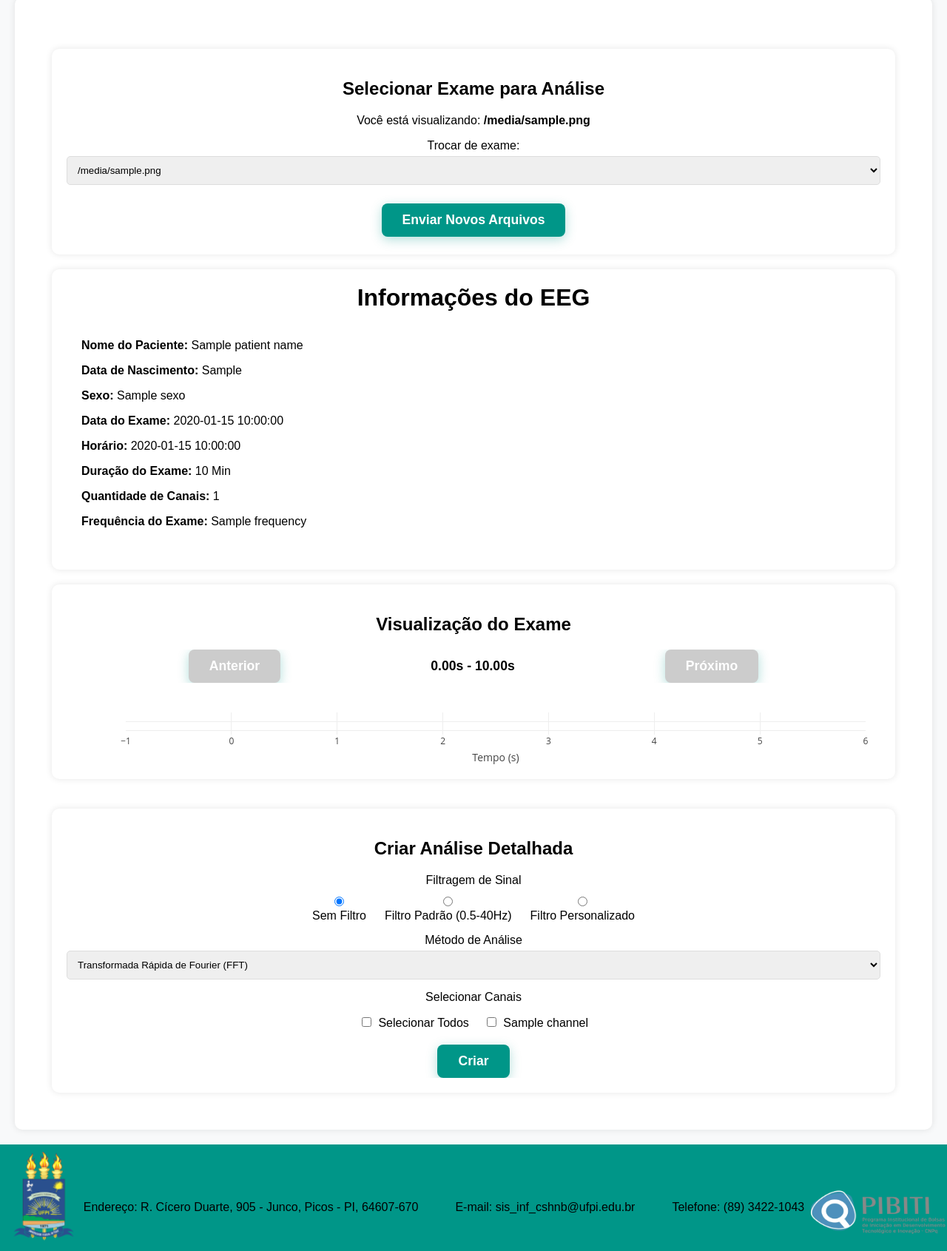
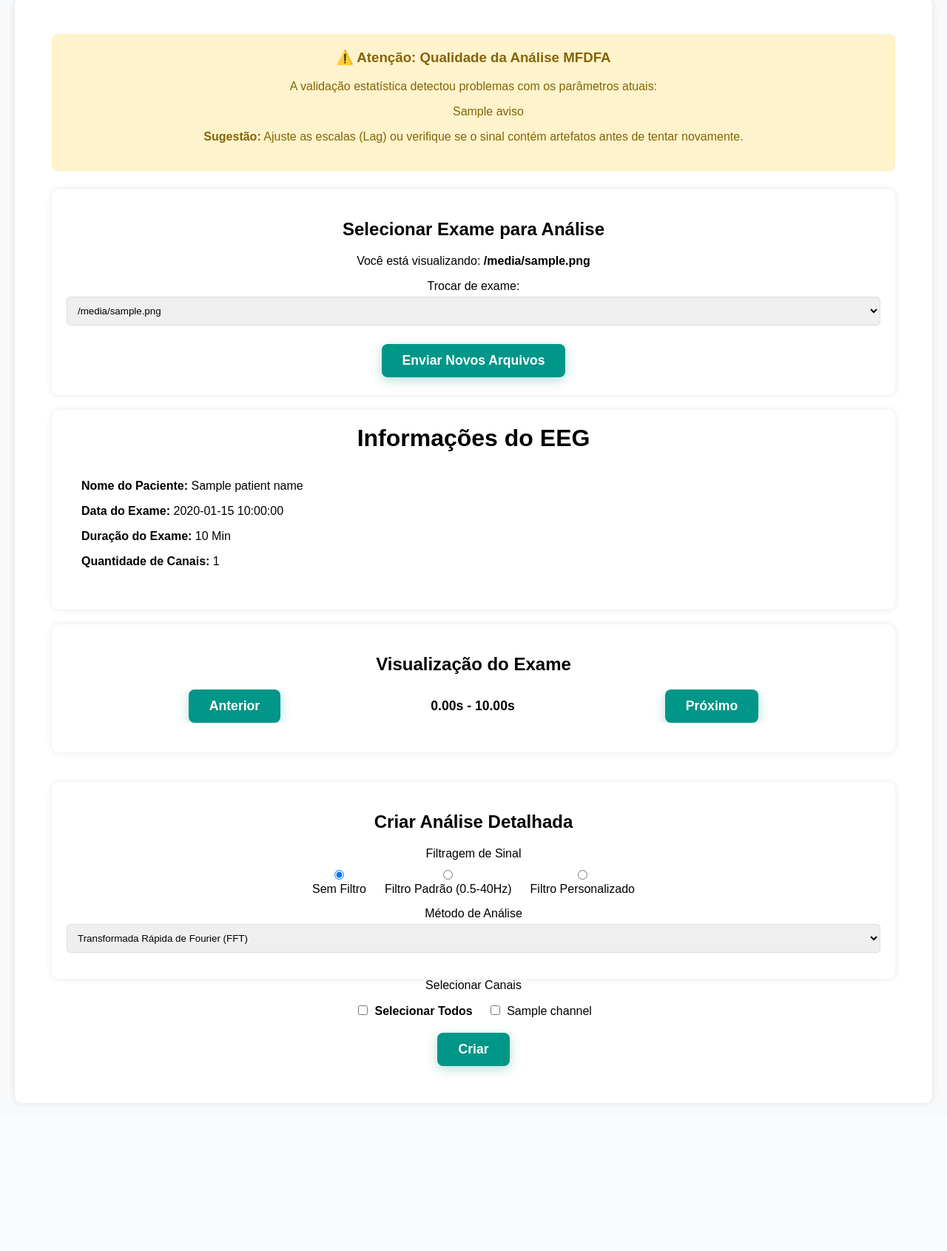
Before and after one commit to rayss4lves/_ANALISEEEG, a Flask app: template templates/analise.html in a window 1280 px wide. Shown: the part 124-1815 px from the top of the page at 74% size. After the commit the page ends 1616 px from the top, so only its background shows below. Run offline with Flask 3, Linux system fonts and the light colour scheme; the template is opened without the code that fills it: most values are stand-ins (such as "Sample title", 1, 10 or a date in 2020); some libraries are stand-ins or nearby versions.

Commit message:
feat: implementa parametrização para a análise MFDFA completa
- Backend: adiciona lógica para processamento de parâmetros (lag, q, order) e cálculo de multifractalidade
- Frontend: adiciona campos de entrada para MFDFA e tratamento de erros com alertas ao usuário

```diff
--- a/app.py
+++ b/app.py
@@ -8,7 +8,7 @@ import os
 import pandas as pd
 from werkzeug.utils import secure_filename
 from analise import remover_ruido, aplicar_fft, gerar_espectrograma_em_base64, gerar_psd_em_base64, gerar_fft_em_base64, aplicar_dwt, gerar_dwt_analise
-from analise import aplicar_mfdfa, gerar_mfdfa_grafico_duplo_log
+from analise import aplicar_mfdfa, gerar_mfdfa_grafico_duplo_log, calcular_lag, analisar_e_validar_mfdfa, calcular_q, calcular_multifractalidade, gerar_graficos_multifractais
 
 app = Flask(__name__)
 
@@ -93,7 +93,40 @@ def get_eeg_data_for_viewer(filepath, start_second=0, duration=10):
         return None, None, None
 
 
+def get_analise_context(filename):
+    filepath = os.path.join(app.config['UPLOAD_FOLDER'], filename)
+    traces, annotations, file_duration = get_eeg_data_for_viewer(filepath, 0, 10)
 
+    with pyedflib.EdfReader(filepath) as f:
+        # Extração de metadados básicos
+        start_dt = f.getStartdatetime()
+        sexo = {'Male': 'Masculino', 'Female': 'Feminino'}.get(f.getSex(), 'Não Informado')
+
+        # Gera a tabela de canais de forma compacta
+        channels_info = [{
+            "name": f.getLabel(i),
+            "frequency": f"{f.getSampleFrequency(i)} Hz",
+            "physical_min": f.getPhysicalMinimum(i),
+            "physical_max": f.getPhysicalMaximum(i),
+            "digital_min": f.getDigitalMinimum(i),
+            "digital_max": f.getDigitalMaximum(i)
+        } for i in range(f.signals_in_file)]
+
+        return {
+            "uploaded_files": session.get('uploaded_files'),
+            "current_file": filename,
+            "channels": [{"name": c["name"]} for c in channels_info],
+            "channels_info_table": channels_info,
+            "patient_name": f.getPatientName() or 'Não Informado',
+            "data_nasci": f.getBirthdate() or 'Não Informado',
+            "sexo": sexo,
+            "record_date": start_dt.strftime("%d/%m/%Y") if start_dt else 'Não Informado',
+            "record_time": start_dt.strftime("%H:%M") if start_dt else 'Não Informado',
+            "exam_duration": round(f.getFileDuration() / 60, 2),
+            "initial_traces": json.dumps(traces),
+            "initial_annotations": json.dumps(annotations),
+            "file_duration": file_duration
+        }
 
 @app.route('/')
 def index():
@@ -242,10 +275,44 @@ def criar_analise():
         dwt_resultados = gerar_dwt_analise(sinais_para_analise, coeffs, labels_filtrados, sfreq)
         return render_template('resultados_wavelet.html', dwt_resultados=dwt_resultados)
     elif metodo == 'mfdfa':
-        resultado = aplicar_mfdfa(dados_filtrados)
-        espectrogramas = gerar_espectrograma_em_base64(dados_filtrados, sfreq, labels_filtrados)
+        # Captura parâmetros do formulário
+        lag_min = int(request.form.get('lag_min') or 32)
+        lag_max = int(request.form.get('lag_max') or (len(dados_filtrados[0]) // 10))
+        lag_res = int(request.form.get('lag_res') or 51)
+
+        q_min = float(request.form.get('q_min') or -5.0)
+        q_max = float(request.form.get('q_max') or 5.0)
+        q_step = float(request.form.get('q_step') or 0.5)
+        order = int(request.form.get('mfdfa_order') or 1)
+
+        # Gerar vetores conforme o usuário pediu
+        lags = calcular_lag(len(dados_filtrados[0]), scmin=lag_min, scmax=lag_max, scres=lag_res)
+        q_values = calcular_q(q_min=q_min, q_max=q_max, q_step=q_step)
+
+        # Executa o cálculo (sua função customizada deve aceitar esses args)
+        # Assumindo que sua função retorna a matriz Fq e o gráfico
+        # Executa o cálculo
+        resultado = aplicar_mfdfa(dados_filtrados, sfreq, lags, q_values, order)
+
+        # Realiza a validação
+        resultados_calculados, avisos = analisar_e_validar_mfdfa(lags, resultado["dfa"], q_values)
+
+        # SÓ entra aqui se houver avisos DE VERDADE
+        if avisos:
+            context = get_analise_context(nome_arquivo)
+            # Certifique-se de que no seu HTML não tem um {{ resultados }} solto
+            return render_template('analise.html', **context, avisos=avisos)
+
         duplo_log = gerar_mfdfa_grafico_duplo_log(resultado)
-        return render_template('resultados_mfdfa.html', duplo_log=duplo_log)
+        # 1. Calcular h(q), alpha, f(alpha)
+        h_q, tau_q, alpha, f_alpha = calcular_multifractalidade(resultado["dfa"], resultado["lag_out"], resultado["q_values"])
+
+        # 2. Gerar a string da imagem
+        ######### CORRIGIR ESSE GRAFICO AQUI
+        imagem_multifractal = gerar_graficos_multifractais(h_q, tau_q, alpha, f_alpha, resultado["q_values"])
+
+        return render_template('resultados_mfdfa.html',
+                               duplo_log=duplo_log, imagem_multifractal=imagem_multifractal)
     return redirect(url_for('analise', filename=nome_arquivo))
 
 
--- a/templates/analise.html
+++ b/templates/analise.html
@@ -16,10 +16,22 @@
     </div>
 
     <div class="main">
+        {% if avisos %}
+        <div id="aviso-mfdfa" class="alert-box" style="background: #fff3cd; border: 1px solid #ffeeba; padding: 20px; margin-bottom: 25px; border-radius: 8px; color: #856404;">
+            <h3 style="margin-top: 0;">⚠️ Atenção: Qualidade da Análise MFDFA</h3>
+            <p>A validação estatística detectou problemas com os parâmetros atuais:</p>
+            <ul>
+                {% for aviso in avisos %}
+                    <li>{{ aviso }}</li>
+                {% endfor %}
+            </ul>
+            <p><strong>Sugestão:</strong> Ajuste as escalas (Lag) ou verifique se o sinal contém artefatos antes de tentar novamente.</p>
+        </div>
+        {% endif %}
+
         <div class="edf-details-box">
             <h2>Selecionar Exame para Análise</h2>
             <p>Você está visualizando: <strong>{{ current_file }}</strong></p>
-
             <div class="form-group" style="text-align: center;">
                 <label for="file-selector">Trocar de exame:</label>
                 <select id="file-selector" onchange="window.location.href=this.value;">
@@ -30,7 +42,6 @@
                     {% endfor %}
                 </select>
             </div>
-
             <a href="{{ url_for('index') }}" class="start-button no-underline" style="display: inline-block; width: auto; margin-top: 10px;">Enviar Novos Arquivos</a>
         </div>
 
@@ -38,13 +49,9 @@
             <h1>Informações do EEG</h1>
             <div class="edf-details">
                 <p><strong>Nome do Paciente:</strong> {{ patient_name }}</p>
-                <p><strong>Data de Nascimento:</strong> {{ data_nasci }}</p>
-                <p><strong>Sexo:</strong> {{ sexo }}</p>
                 <p><strong>Data do Exame:</strong> {{ record_date }}</p>
-                <p><strong>Horário:</strong> {{ record_time }}</p>
                 <p><strong>Duração do Exame:</strong> {{ exam_duration }} Min</p>
                 <p><strong>Quantidade de Canais:</strong> {{ channels_info_table|length }}</p>
-                <p><strong>Frequência do Exame:</strong> {{ channels_info_table[0].frequency }}</p>
             </div>
         </div>
 
@@ -70,9 +77,10 @@
                     </div>
                 </div>
                 <div id="custom_filter_fields" style="display:none; margin-left: 20px; border-left: 3px solid #009688; padding-left: 15px;">
-                    <div class="form-group"><label for="lowcut">Frequência Mínima (Hz)</label><input type="number" id="lowcut" name="lowcut" step="0.1" placeholder="Ex: 1.0"></div>
-                    <div class="form-group"><label for="highcut">Frequência Máxima (Hz)</label><input type="number" id="highcut" name="highcut" step="0.1" placeholder="Ex: 30.0"></div>
+                    <div class="form-group"><label for="lowcut">Frequência Mínima (Hz)</label><input type="number" id="lowcut" name="lowcut" step="0.1"></div>
+                    <div class="form-group"><label for="highcut">Frequência Máxima (Hz)</label><input type="number" id="highcut" name="highcut" step="0.1"></div>
                 </div>
+
                 <div class="form-group">
                     <label for="method">Método de Análise</label>
                     <select id="method" name="method" required>
@@ -81,12 +89,44 @@
                         <option value="mfdfa">Análise de Flutuação Destendenciada - Multifractal (MFDFA)</option>
                     </select>
                 </div>
+
+                <div id="mfdfa_params" style="display:none; margin: 15px 0; padding: 15px; border: 1px solid #009688; border-radius: 5px; background: #f9f9f9;">
+                <label><strong>Parâmetros MFDFA:</strong></label>
+
+                <div style="margin: 10px 0;">
+                    <label>Escalas (Lag):</label>
+                    <span class="help-icon" title="O Lag define o tamanho das janelas de observação. Min: Tamanho inicial da janela. Máx: Tamanho máximo da janela. Qtd: Quantidade de divisões entre min e máx.">?</span>
+                    <div style="display: flex; gap: 10px;">
+                        <input type="number" name="lag_min" placeholder="Mín (32)">
+                        <input type="number" name="lag_max" placeholder="Máx (N/10)">
+                        <input type="number" name="lag_res" placeholder="Qtd (51)">
+                    </div>
+                </div>
+
+                <div style="margin: 10px 0;">
+                    <label>Valores de q:</label>
+                    <span class="help-icon" title="Parâmetro de ordem q: Valores negativos focam em flutuações pequenas, positivos em flutuações grandes. Passo: Incremento entre os valores.">?</span>
+                    <div style="display: flex; gap: 10px;">
+                        <input type="number" name="q_min" step="0.5" placeholder="Mín (-5)">
+                        <input type="number" name="q_max" step="0.5" placeholder="Máx (5)">
+                        <input type="number" name="q_step" step="0.1" placeholder="Passo (0.5)">
+                    </div>
+                </div>
+
+                <div class="form-group">
+                    <label>Ordem do Polinômio:</label>
+                    <span class="help-icon" title="Ordem do ajuste polinomial (geralmente 1 para MFDFA linear). Ajustes mais altos removem tendências mais complexas.">?</span>
+                    <input type="number" name="mfdfa_order" value="1" style="width: 100px;">
+                </div>
+            </div>
+        </div>
+
                 <div class="form-group">
                     <label>Selecionar Canais</label>
-                    <div class="channel-checkboxes">
-                        <label><input type="checkbox" id="select_all"> Selecionar Todos</label>
+                    <div class="channel-checkboxes" id="channel-container">
+                        <label><input type="checkbox" id="select_all"> <strong>Selecionar Todos</strong></label>
                         {% for channel in channels %}
-                        <label><input type="checkbox" name="channels" value="{{ channel.name }}"> {{ channel.name }}</label>
+                        <label><input type="checkbox" name="channels" value="{{ channel.name }}" class="channel-input"> {{ channel.name }}</label>
                         {% endfor %}
                     </div>
                 </div>
@@ -95,79 +135,54 @@
         </div>
     </div>
 
-    <div class="footer">
-        <img src="{{ url_for('static', filename='img/footer-logo.png') }}" alt="Footer Logo" width="100px">
-        <div class="descricao">
-            <p>Endereço: R. Cícero Duarte, 905 - Junco, Picos - PI, 64607-670</p>
-            <p>E-mail: sis_inf_cshnb@ufpi.edu.br</p>
-            <p>Telefone: (89) 3422-1043</p>
-        </div>
-        <img src="{{ url_for('static', filename='img/footer2-logo.png') }}" alt="Footer Logo" width="200px" height="70px" style="margin-top: 50px;">
-    </div>
-
     <script src="https://cdn.plot.ly/plotly-latest.min.js"></script>
     <script>
 
-        document.getElementById('select_all').addEventListener('change', e => {
-            document.querySelectorAll('.channel-checkboxes input[type="checkbox"]').forEach(c => {
-                if (c.id !== 'select_all') c.checked = e.target.checked;
+        // CORRIGIR O ICONE DE AJUDA PARA EXIBIR O TEXTO COMPLETO
+        // Rola a página para o alerta se ele existir
+        window.onload = function() {
+            const alerta = document.getElementById('aviso-mfdfa');
+            if (alerta) {
+                alerta.scrollIntoView({ behavior: 'smooth', block: 'center' });
+            }
+        };
+
+        // Lógica de interface
+        const methodSelect = document.getElementById('method');
+        const mfdfaParams = document.getElementById('mfdfa_params');
+        const channelCheckboxes = document.querySelectorAll('.channel-input');
+        const selectAllCheckbox = document.getElementById('select_all');
+
+        methodSelect.addEventListener('change', function() {
+            const isMFDFA = this.value === 'mfdfa';
+            mfdfaParams.style.display = isMFDFA ? 'block' : 'none';
+            if (isMFDFA) {
+                selectAllCheckbox.checked = false;
+                selectAllCheckbox.disabled = true;
+                channelCheckboxes.forEach(cb => cb.checked = false);
+            } else {
+                selectAllCheckbox.disabled = false;
+            }
+        });
+
+        channelCheckboxes.forEach(checkbox => {
+            checkbox.addEventListener('change', function() {
+                if (methodSelect.value === 'mfdfa' && this.checked) {
+                    channelCheckboxes.forEach(other => { if (other !== this) other.checked = false; });
+                }
             });
         });
+
+        selectAllCheckbox.addEventListener('change', e => {
+            channelCheckboxes.forEach(c => c.checked = e.target.checked);
+        });
+
         document.querySelectorAll('input[name="filter_type"]').forEach(radio => {
             radio.addEventListener('change', () => {
                 document.getElementById('custom_filter_fields').style.display =
                     document.getElementById('filter_custom').checked ? 'block' : 'none';
             });
         });
-
-        //visualizar eeg
-        const plotDiv = document.getElementById('eeg-viewer-container');
-        const timeDisplay = document.getElementById('time-display');
-        const prevBtn = document.getElementById('prev-epoch-btn');
-        const nextBtn = document.getElementById('next-epoch-btn');
-        let current_time = 0;
-        const epoch_duration = 10;
-        const file_duration = {{ file_duration }};
-        const filename = "{{ current_file }}";
-        const layout = {
-            yaxis: { showticklabels: false, fixedrange: true, zeroline: false },
-            xaxis: { title: 'Tempo (s)', zeroline: false },
-            showlegend: false,
-            margin: { l: 80, r: 20, t: 20, b: 40 },
-            hovermode: false,
-            height: {{ channels|length }} * 30 + 60
-        };
-
-        function initializeViewer() {
-            const initialTraces = {{ initial_traces|safe }};
-            layout.annotations = {{ initial_annotations|safe }};
-            Plotly.newPlot(plotDiv, initialTraces, layout);
-            updateControls();
-        }
-
-        async function updateEpoch(startTime) {
-            const response = await fetch(`/get_eeg_chunk?filename=${filename}&start=${startTime}`);
-            if (!response.ok) return;
-            const data = await response.json();
-            layout.annotations = data.annotations;
-            Plotly.react(plotDiv, data.traces, layout);
-            current_time = startTime;
-            updateControls();
-        }
-
-        function updateControls() {
-            const endTime = Math.min(current_time + epoch_duration, file_duration);
-            timeDisplay.textContent = `${current_time.toFixed(2)}s - ${endTime.toFixed(2)}s`;
-            prevBtn.disabled = current_time <= 0;
-            nextBtn.disabled = (current_time + epoch_duration) >= file_duration;
-        }
-
-        prevBtn.addEventListener('click', () => updateEpoch(Math.max(0, current_time - epoch_duration)));
-        nextBtn.addEventListener('click', () => {
-            if ((current_time + epoch_duration) < file_duration) updateEpoch(current_time + epoch_duration);
-        });
-
-        initializeViewer();
     </script>
 </body>
 </html>
```
Also changed, not shown: analise.py (+157 -28 lines), static/css/styles.css (+40 -0 lines), templates/resultados_mfdfa.html (+5 -0 lines), 1 other file. Lines whose indentation alone changed are shown as unchanged.
